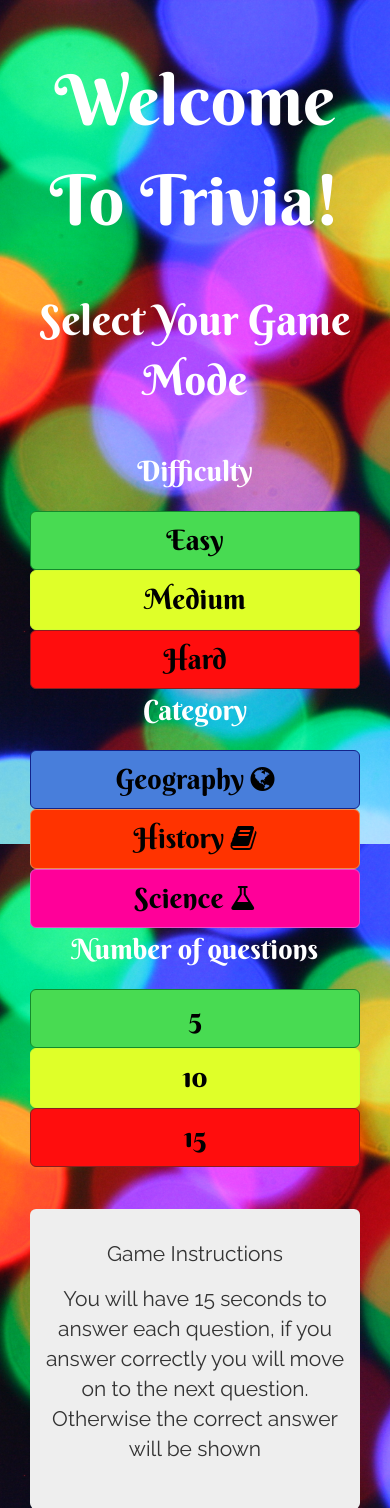
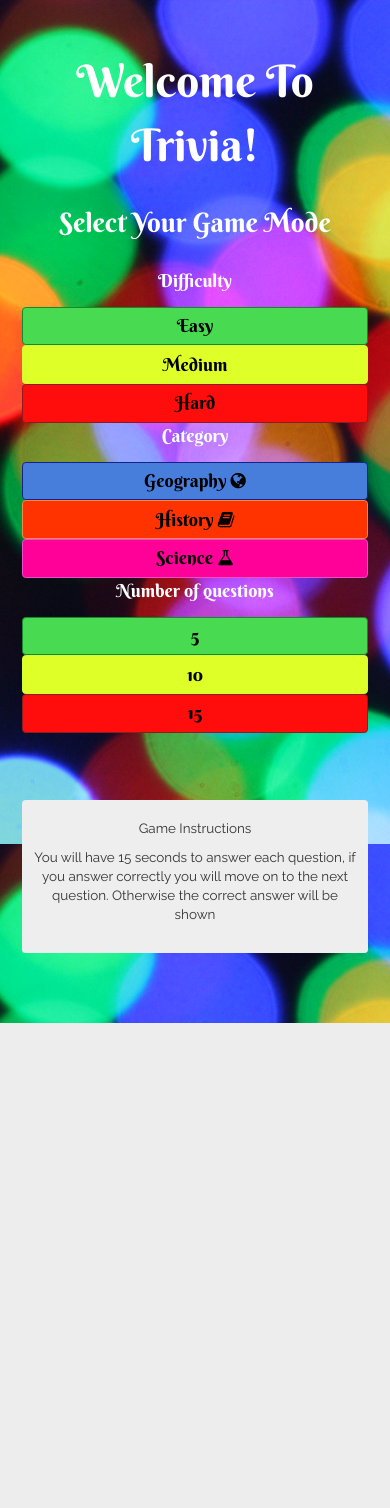
Before and after one commit to xltunited/TriviaGame, a PHP site: page / in a window 390 px wide. Shown: the top 1508 px of the page. After the commit the page ends 1023 px from the top, so only its background shows below. Run offline with PHP 8.4, Linux system fonts and the light colour scheme; some libraries are stand-ins or nearby versions.

Commit message:
media query for screens smaller than 1440px

```diff
--- a/assets/css/style.css
+++ b/assets/css/style.css
@@ -452,6 +452,8 @@
   background-color: #000000;
   border-color: #000000;
 
+  margin-bottom: 50px;
+
   width: 100%;
 }
 
@@ -647,3 +649,13 @@
   font-size: 2em;
 
 }
+
+@media only screen and (max-width: 1440px) {
+
+  .container-fluid{
+
+    zoom: .8;
+
+  }
+
+}
--- a/assets/javascript/app.js
+++ b/assets/javascript/app.js
@@ -487,8 +487,6 @@
 
 			if(allQuestions[i].difficulty == game.difficulty && allQuestions[i].category == game.category && game.maxQuestions > 0){
 
-				alert('hey');
-
 				game.toBeAdded.push(allQuestions[i]);
 
 				game.maxQuestions--;
--- a/index.html
+++ b/index.html
@@ -114,6 +114,20 @@
 
 				</div>
 
+				<div class="row font-style-heading4">
+
+					<div class="col-sm-5"></div>
+
+					<div class="col-sm-2">
+
+						<button class="btn btn-lg btn-begin begin">Begin!</button>
+
+					</div>
+
+					<div class="col-sm-5"></div>
+
+				</div>
+
 				<div class="row gameInstructions">
 
 					<div class="col-sm-4"></div>
@@ -129,20 +143,6 @@
 					</div>
 
 					<div class="col-sm-4"></div>
-
-				</div>
-
-				<div class="row font-style-heading4">
-
-					<div class="col-sm-5"></div>
-
-					<div class="col-sm-2">
-
-						<button class="btn btn-lg btn-begin begin">Begin!</button>
-
-					</div>
-
-					<div class="col-sm-5"></div>
 
 				</div>
 
```
